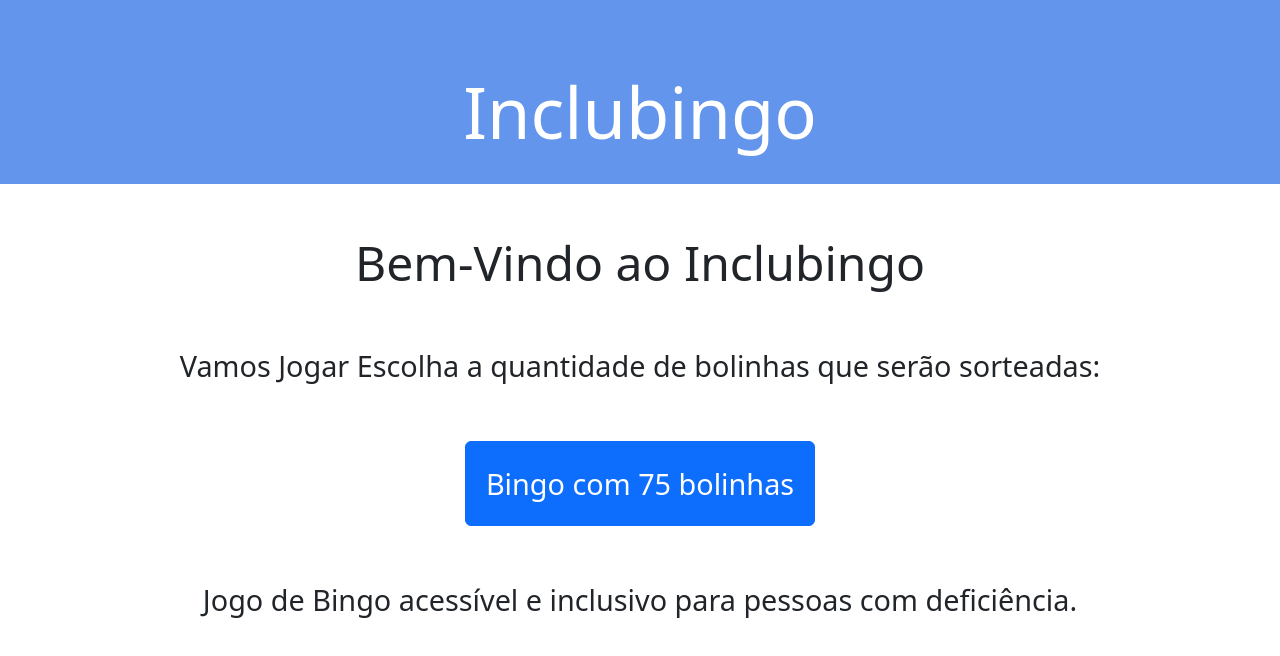
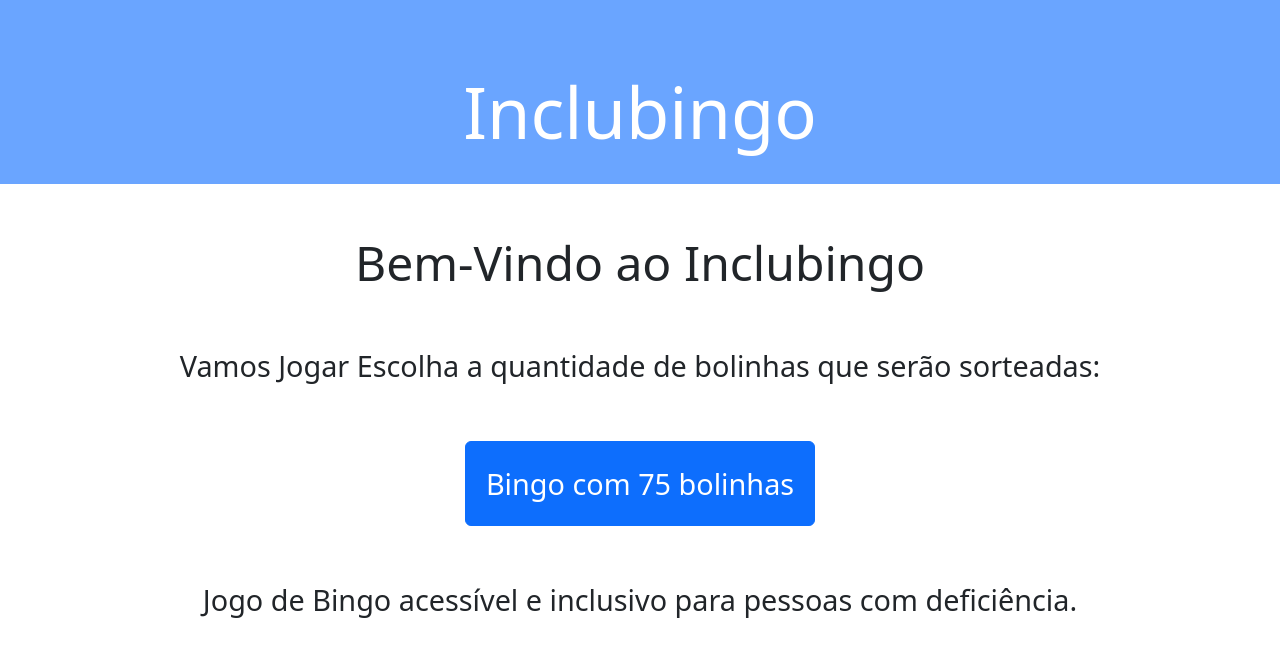
Before and after one commit to inclunet/bin-go, a SvelteKit app in the folder bingo/: page / in a window 1280 px wide. Shown: the top 656 px of the page. Built offline with nearby package versions, Linux system fonts and the light colour scheme.

Commit message:
incluindo paleta de cor inclunet no background h1

```diff
--- a/bingo/src/routes/+layout.svelte
+++ b/bingo/src/routes/+layout.svelte
@@ -18,7 +18,7 @@
         padding-bottom: 30px;
         margin-bottom: 50px;
         font-size: 4.4em;
-        background-color: #6495ED;
+        background-color: #6aa5ff;
         color: white;
     }
     p{
```
